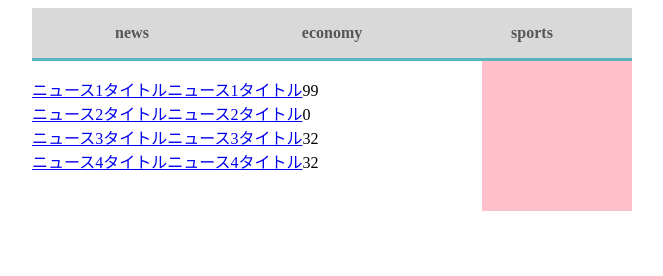
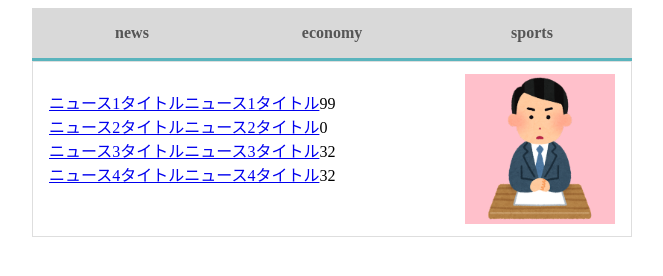
Before and after one commit to hippopo-moo/js-handson-work, a website: page lesson16/index.html in a window 1280 px wide. Shown: the whole page, without its empty margins (308-971 px from the left). Drawn offline with Linux system fonts and the light colour scheme.

Commit message:
fix: Commit once.

```diff
--- a/lesson16/index.js
+++ b/lesson16/index.js
@@ -23,13 +23,20 @@ const createNewsContent = (allData)=> {
   const lists = document.createElement("ul");
   lists.classList.add("news_Lists");
   const primaryImageWrapper = document.createElement("div");
-  primaryImageWrapper.classList.add("news_Img");
+  // primaryImageWrapper.classList.add("news_Img");
+  // const img = document.createElement("img");
+  // img.src = "./img/news.png"
+  // primaryImageWrapper.appendChild(img);
   primaryElement.appendChild(lists);
   primaryElement.appendChild(primaryImageWrapper);
   newsBlock.appendChild(primaryElement);
   // console.log(allData);
   allData.forEach((content, index)=>{
     if(content.isActive){
+      primaryImageWrapper.classList.add("news_Img");
+      const img = document.createElement("img");
+      img.src = content.image.img;
+      primaryImageWrapper.appendChild(img);
       Object.keys(content.article).forEach((key)=>{
         const li = document.createElement('li');
         const a = document.createElement('a');
@@ -52,7 +59,10 @@ const createNewsContent = (allData)=> {
     const target = event.target;
     if(target.textContent === 'news'){
       event.target.classList.add('is-active');
-      console.log(typeof(newsTabs[1]));
+      console.log(typeof(newsTabs[0]));
+      console.log(newsTabs[0]);
+      console.log(newsTabs[1]);
+      console.log(newsTabs[2]);
       newsTabs[1].classList.remove('is-active');
       newsTabs[2].classList.remove('is-active');
 
--- a/lesson16/style.css
+++ b/lesson16/style.css
@@ -67,9 +67,10 @@ input[name="tab_item"] {
 }
 
 .news_Wrapper {
-  width: 100%;
+  padding: 12px 16px;
   display: flex;
   justify-content: space-between;
+  border: 1px solid #dedede;
 }
 .news_Lists {
   list-style: none;
@@ -79,4 +80,9 @@ input[name="tab_item"] {
   background-color: pink;
   width: 150px;
   height: 150px;
+  text-align: center;
 }
+.news_Img img {
+  width: auto;
+  height: 100%;
+}
--- a/lesson16/test.json
+++ b/lesson16/test.json
@@ -5,7 +5,7 @@
       "id": "9b1deb4d-3b7d-4bad-9bdd-2b0d7b3dcb6a",
       "isActive": true,
       "image": {
-        "img": "img/news.png",
+        "img": "./img/news.png",
         "alt": "newsの画像"
       },
       "article": {
@@ -44,7 +44,7 @@
       "id": "9b1deb4d-3b7d-4bad-9bdd-2b0d7b3dcb6b",
       "isActive": false,
       "image": {
-        "img": "img/news.png",
+        "img": "./img/economy.png",
         "alt": "newsの画像"
       },
       "article": {
@@ -83,7 +83,7 @@
       "id": "9b1deb4d-3b7d-4bad-9bdd-2b0d7b3dcb6c",
       "isActive": false,
       "image": {
-        "img": "img/sports.png",
+        "img": "./img/sports.png",
         "alt": "sportsの画像"
       },
       "article": {
```
Also changed, not shown: lesson16/img/economy.png (added), lesson16/img/news.png (added), lesson16/img/sports.png (added).
